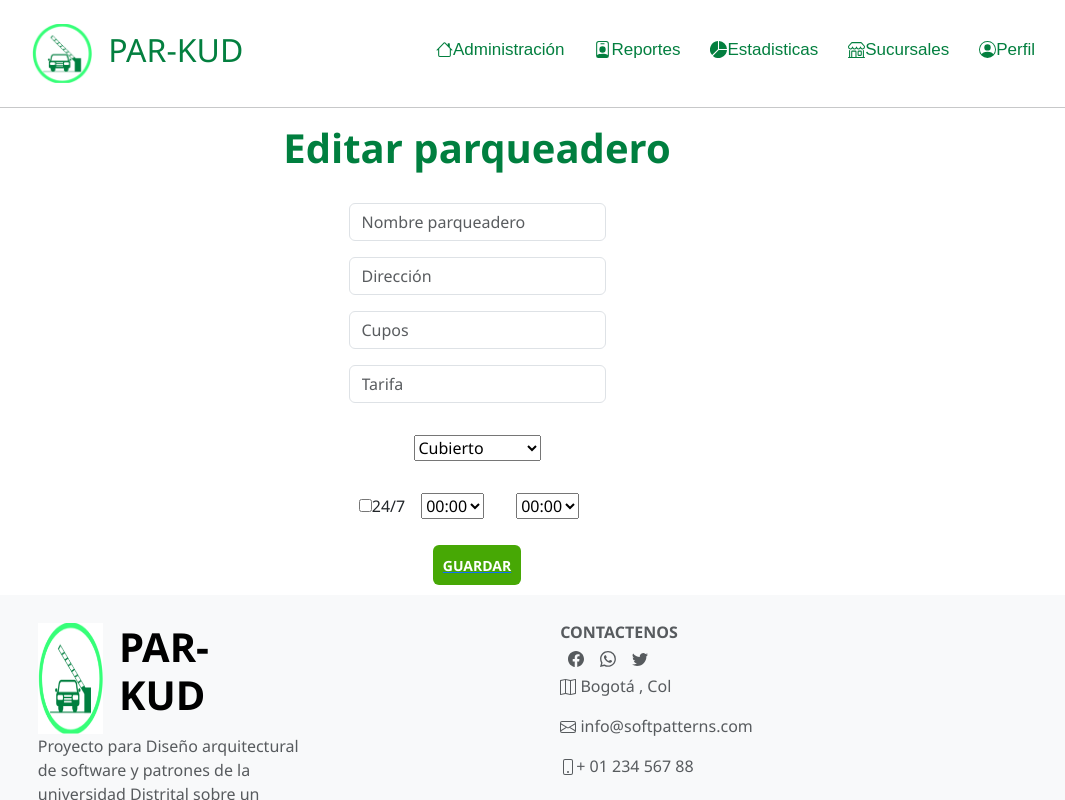
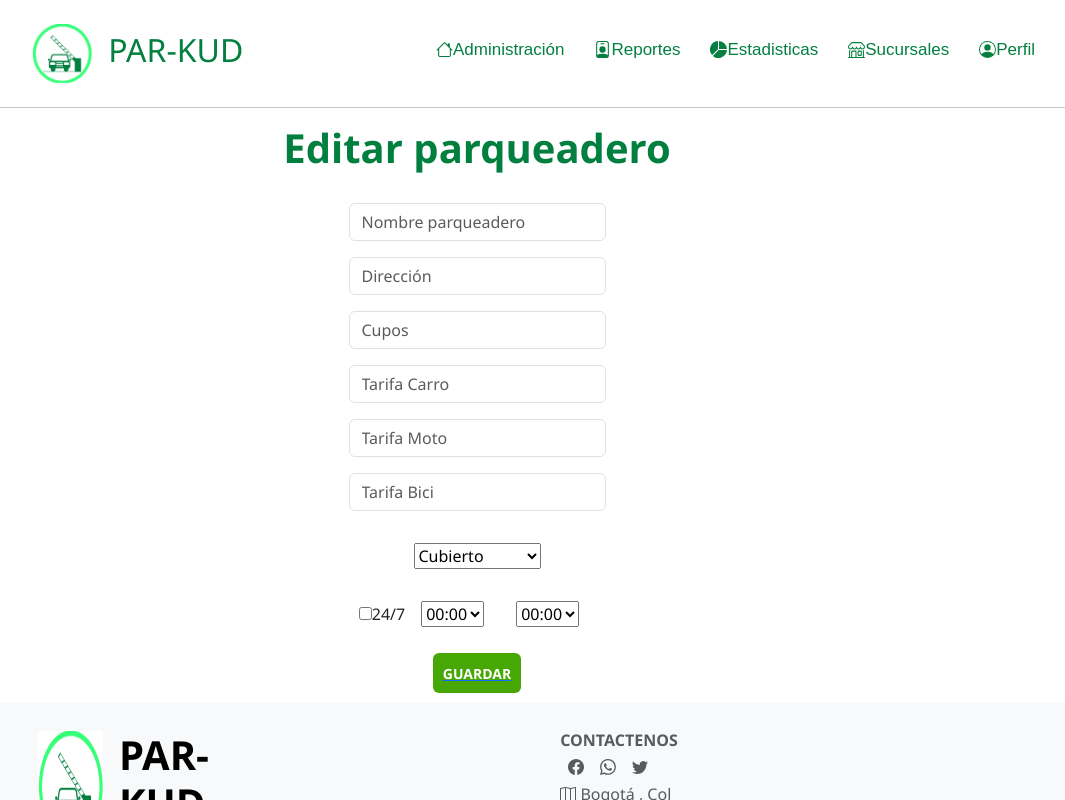
Before and after one commit to ccmendezt/FinalPatrones, a React (Create React App) app in the folder front-end/: page /sucursal/edit in a window 1280 px wide. Shown: the top 800 px of the page, without its empty margins (163-1228 px from the left). Built offline with nearby package versions, Linux system fonts and the light colour scheme.

Commit message:
Fix Create Parking

```diff
--- a/front-end/src/views/Create.jsx
+++ b/front-end/src/views/Create.jsx
@@ -11,7 +11,9 @@ function Create() {
   const [ciudad, setCiudad] = useState('');
   const [direccion, setDireccion] = useState('');
   const [cupo, setCupo] = useState('');
-  const [tarifa, setTarifa] = useState('');
+  const [tarifaCarro, setTarifaCarro] = useState('');
+  const [tarifaMoto, setTarifaMoto] = useState('');
+  const [tarifaBici, setTarifaBici] = useState('');
   const [cobertura, setCobertura] = useState('1');
   const [inicioHorario, setInicioHorario] = useState('');
   const [finHorario, setFinHorario] = useState('');
@@ -24,7 +26,9 @@ function Create() {
         ciudad,
         direccion,
         cupo,
-        tarifa,
+        // tarifaCarro,
+        // tarifaMoto,
+        // tarifaBici,
         cobertura
         // inicioHorario,
         // finHorario
@@ -34,7 +38,9 @@ function Create() {
         setCiudad('');
         setDireccion('');
         setCupo('');
-        setTarifa('');
+        setTarifaCarro('');
+        setTarifaMoto('');
+        setTarifaBici('');
         setCobertura('');
         setInicioHorario('');
         setFinHorario('');
@@ -56,7 +62,9 @@ function Create() {
             <input type="text" className="form-control my-3" id="inputCiu" value={ciudad} onChange={(e) => setCiudad(e.target.value)} placeholder="Ciudad" />
             <input type="text" className="form-control my-3" id="inputDir" value={direccion} onChange={(e) => setDireccion(e.target.value)} placeholder="Dirección" />
             <input type="text" className="form-control my-3" id="inputCupo" value={cupo} onChange={(e) => setCupo(e.target.value)} placeholder="Cupos" />
-            <input type="text" className="form-control my-3" id="inputTarifa" value={tarifa} onChange={(e) => setTarifa(e.target.value)} placeholder="Tarifa" />
+            {/* <input type="text" className="form-control my-3" id="inputTarifa" value={tarifaCarro} onChange={(e) => setTarifaCarro(e.target.value)} placeholder="Tarifa Carro" />
+            <input type="text" className="form-control my-3" id="inputTarifa" value={tarifaMoto} onChange={(e) => setTarifaMoto(e.target.value)} placeholder="Tarifa Moto" />
+            <input type="text" className="form-control my-3" id="inputTarifa" value={tarifaBici} onChange={(e) => setTarifaBici(e.target.value)} placeholder="Tarifa Bici" /> */}
             <select type="select" className="my-3" id="inputCobertura" value={cobertura} onChange={(e) => setCobertura(e.target.value)} placeholder="Cobertura">
               <option value="1" >Cubierto</option>
               <option value="2">Semi-cubierto</option>
--- a/front-end/src/views/Edit.jsx
+++ b/front-end/src/views/Edit.jsx
@@ -17,7 +17,9 @@ function Edit() {
                         <input type="text" className="form-control my-3" id="inputNombre" placeholder="Nombre parqueadero" />
                         <input type="text" className="form-control my-3" id="inputDir" placeholder="Dirección" />
                         <input type="text" className="form-control my-3" id="inputCupo" placeholder="Cupos" />
-                        <input type="text" className="form-control my-3" id="inputTarifa" placeholder="Tarifa" />
+                        <input type="text" className="form-control my-3" id="inputTarifa" placeholder="Tarifa Carro" />
+                        <input type="text" className="form-control my-3" id="inputTarifa" placeholder="Tarifa Moto" />
+                        <input type="text" className="form-control my-3" id="inputTarifa" placeholder="Tarifa Bici" />
                         <select type="select" className="my-3" id="inputCobertura" placeholder="Cobertura">
                             <option value="cubierto">Cubierto</option>
                             <option value="descubierto">Descubierto</option>
```
Also changed, not shown: 1 other file (tests, documents, lock files or other folders).
